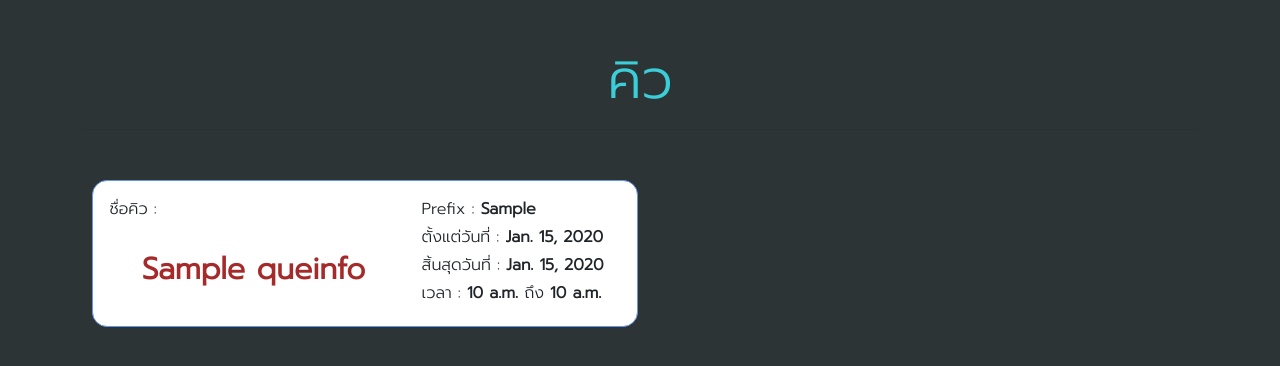
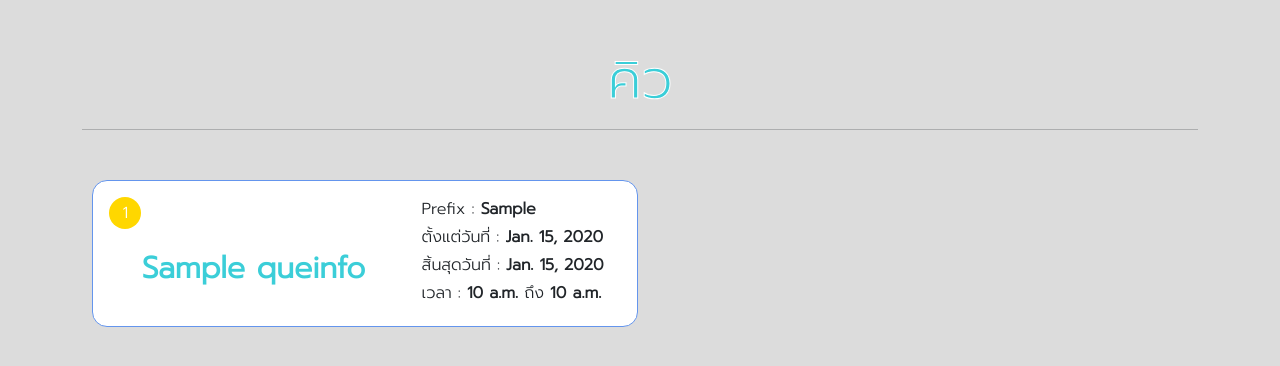
Before and after one commit to CSC-KMITL-DEV/QueKMITL, a Django app: page /view_que/ in a window 1280 px wide. Shown: the top 366 px of the page. Run offline with Django 3.2, Linux system fonts and the light colour scheme; tables that the repository leaves empty hold one stand-in row (values such as "Sample post").

Commit message:
chang them

```diff
--- a/provider/templates/view_que.html
+++ b/provider/templates/view_que.html
@@ -7,12 +7,14 @@
 <div class="col-sm-12">
   <div class="row">
     {% for que in que_list %}
+
     <div class="col-sm-6 md-3">
       <div class="list-group">
         <a id="boxque" class="list-group-item list-group-item-action" href="{% url 'info_que' id=que.id %}">
           <div class="row">
             <div class="col-sm-7 md-3">
-              <p>ชื่อคิว :</p>
+
+              <p id="number">{{forloop.counter}}</p>
               <h4 class="mb-1"><b>{{que.name_que}}</b></h4>
             </div>
             <div class="col-sm-5 md-3">
--- a/provider/views.py
+++ b/provider/views.py
@@ -176,10 +176,11 @@
 def view_que(request):
     context = {}
     que_list = QueInfo.objects.filter(status=1)
+
     que_list = que_list.order_by('date_start')
-
     context = {
         'que_list' : que_list,
+
         }
     return render(request, template_name='view_que.html', context=context)
 
--- a/static/css/forms.css
+++ b/static/css/forms.css
@@ -1,7 +1,8 @@
 body{
 
     font-family: 'Prompt', sans-serif;
-    background-color: #2d3436;
+    background-color: #DCDCDC;
+    /* background-color: #2d3436; */
     /* padding: 5%; */
 
 }
@@ -10,6 +11,7 @@
 h1 {text-align: center;
     font-size: 54px;
     color: #3bced8;
+    -webkit-text-stroke: 1px white;
 }
 
 
--- a/static/css/view_que.css
+++ b/static/css/view_que.css
@@ -6,11 +6,26 @@
     border-color: #6495ED;
     border-style: solid;
     margin: 10px;
+
 }
 
 h4 {
     text-align: center;
     font-size: 30px;
-    color: brown;
-    margin-top: 30px;
+    color: #3bced8;
+    margin-top: 5px;
 }
+
+
+#number {
+    content: counter(steps);
+    margin-right: 0.5rem;
+    background: #FFD700;
+    color: white;
+    width: 2em;
+    height: 2em;
+    border-radius: 50%;
+    display: inline-grid;
+    place-items: center;
+    line-height: 1.2em;
+}
--- a/templates/base.html
+++ b/templates/base.html
@@ -16,8 +16,8 @@
     <link rel="preconnect" href="https://fonts.gstatic.com">
 
     <!-- CSS  -->
-    <link rel="stylesheet" type="text/css" href="{% static 'css/forms.css'%}">
-    <link rel="stylesheet" type="text/css" href="{% static 'css/view_que.css'%}">
+    <link rel="stylesheet" type="text/css" href="{% static 'css/forms.css'%}?">
+    <link rel="stylesheet" type="text/css" href="{% static 'css/view_que.css'%}?">
 
     <link href="https://fonts.googleapis.com/css2?family=Prompt:wght@300&display=swap" rel="stylesheet">
 
```
